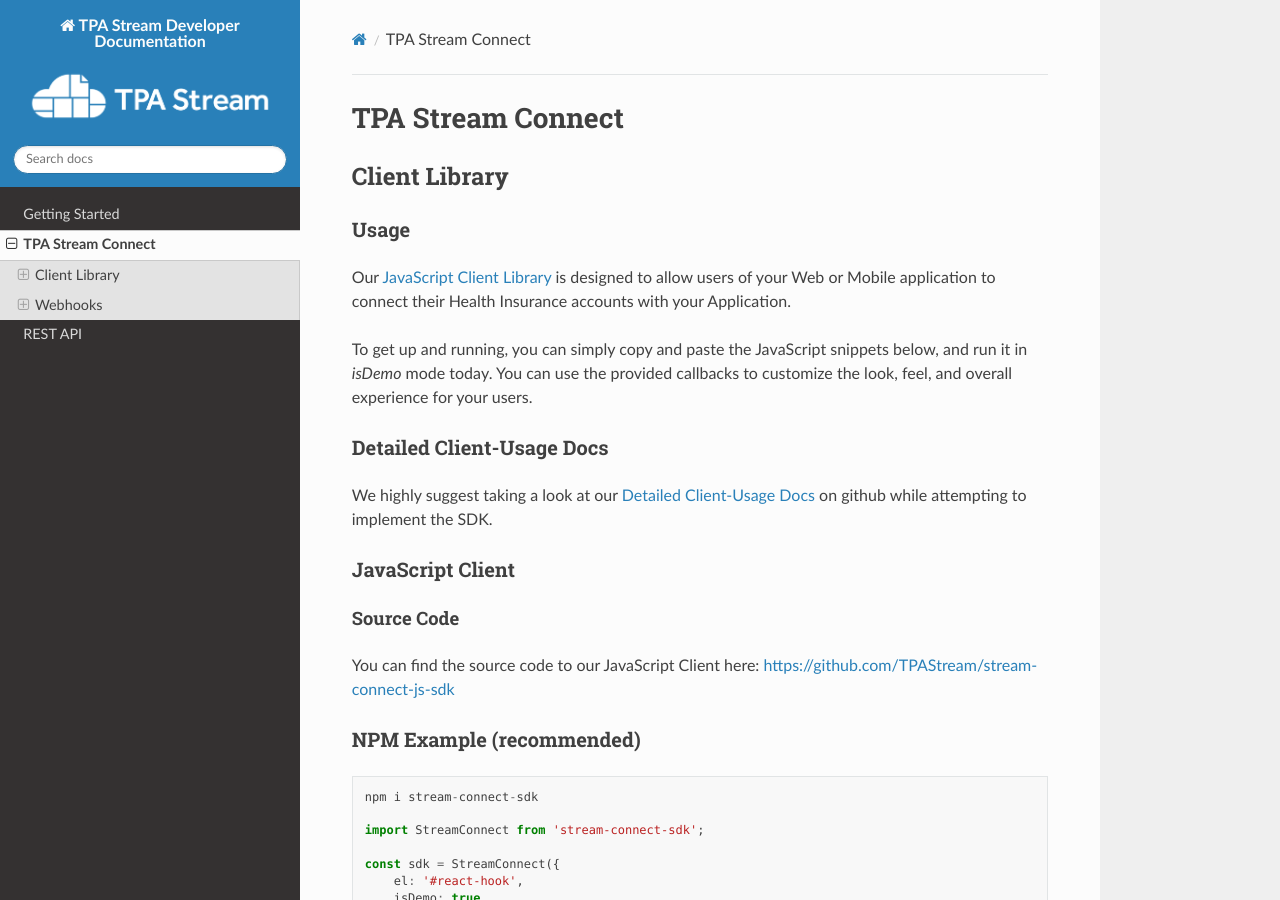
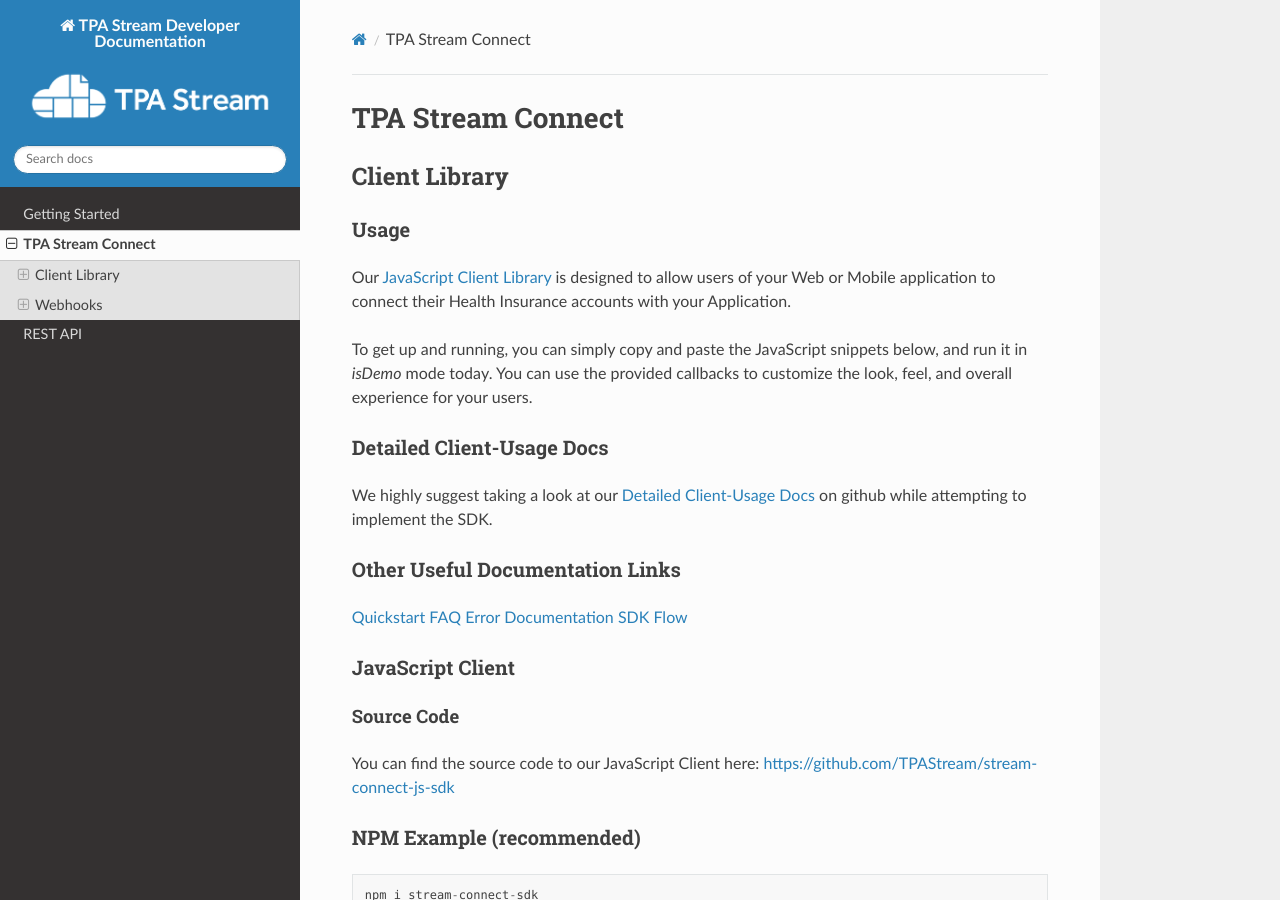
Before and after one commit to TPAStream/developer-docs, a Sphinx documentation site: the page built from source/connect.rst, in a window 1280 px wide and 900 px high. Built offline with Sphinx 7.4.7 and the Read the Docs theme 2.0.0, drawn with Linux system fonts in a browser that asks for light colours.

Commit message:
Add other documentation links.

```diff
--- a/source/connect.rst
+++ b/source/connect.rst
@@ -25,6 +25,14 @@
 We highly suggest taking a look at our
 `Detailed Client-Usage Docs <https://github.com/TPAStream/stream-connect-js-sdk/blob/master/docs/client-usage.md#client-usage>`_
 on github while attempting to implement the SDK.
+
+********************************
+Other Useful Documentation Links
+********************************
+`Quickstart <https://github.com/TPAStream/stream-connect-js-sdk/blob/master/docs/quickstart.md>`_
+`FAQ <https://github.com/TPAStream/stream-connect-js-sdk/blob/master/docs/faq.md>`_
+`Error Documentation <https://github.com/TPAStream/stream-connect-js-sdk/blob/master/docs/error.md>`_
+`SDK Flow <https://github.com/TPAStream/stream-connect-js-sdk/blob/master/docs/sdk-flow.md>`_
 
 *****************
 JavaScript Client
```
